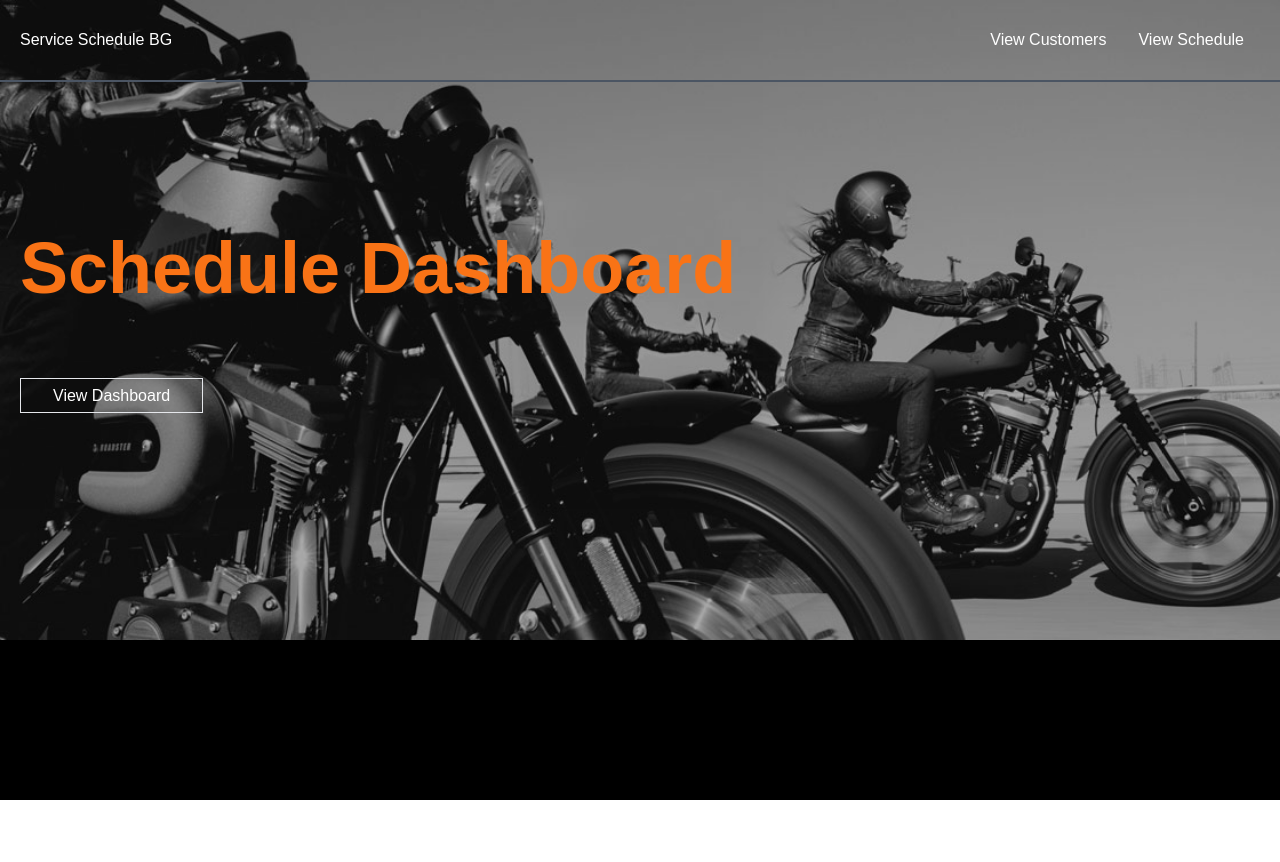
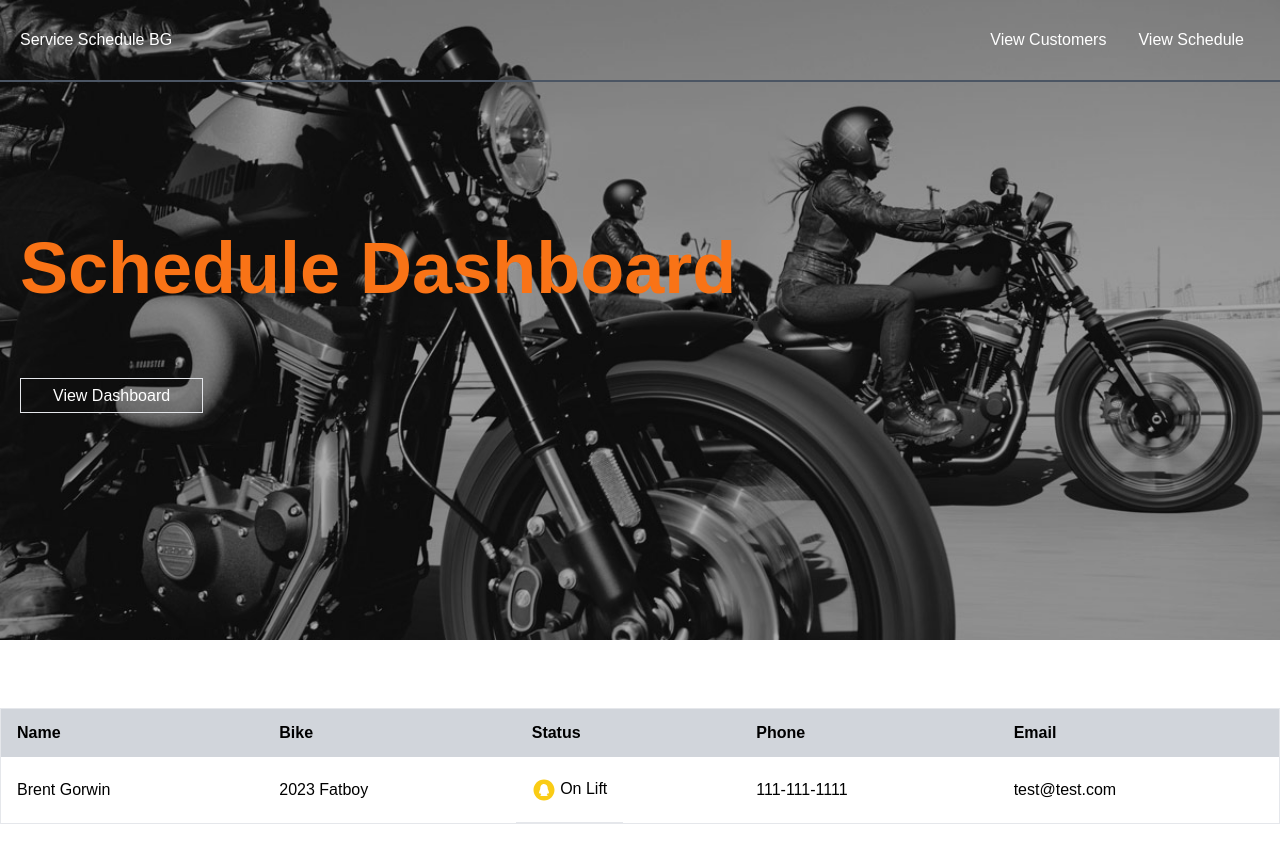
Before and after one commit to bgorwin/service-schedule, a Next.js app: page /schedule in a window 1280 px wide. Shown: the top 862 px of the page. Before the commit the page ends 800 px from the top, so only its background shows below. Built offline with nearby package versions, Linux system fonts and the light colour scheme.

Commit message:
Getting the schedule table designed and going to figure out reusable component.

```diff
--- /dev/null
+++ b/components/CustomerList.jsx
@@ -0,0 +1,29 @@
+import React from 'react';
+import { AiFillQqCircle } from "react-icons/ai";
+
+export default function CustomerList() {
+    return (
+        <div className="container mt-5 mx-auto">
+            <table className="min-w-full border p-4">
+                <thead >
+                    <tr className="text-start">
+                        <th className="py-3 px-4 bg-gray-300 font-semibold text-left">Name</th>
+                        <th className="py-3 px-4 bg-gray-300 font-semibold text-left">Bike</th>
+                        <th className="py-3 px-4 bg-gray-300 font-semibold text-left">Status</th>
+                        <th className="py-3 px-4 bg-gray-300 font-semibold text-left">Phone</th>
+                        <th className="py-3 px-4 bg-gray-300 font-semibold text-left">Email</th>
+                    </tr>
+                </thead>
+                <tbody>
+                    <tr>
+                        <td className="py-5 px-4 border-b">Brent Gorwin</td>
+                        <td className="py-5 px-4 border-b">2023 Fatboy</td>
+                        <td className="py-5 px-4 border-b inline-block align-middle"><AiFillQqCircle  className="inline-block align-middle text-yellow-400 text-2xl" /> On Lift</td>
+                        <td className="py-5 px-4 border-b">111-111-1111</td>
+                        <td className="py-5 px-4 border-b">test@test.com</td>
+                    </tr>
+                </tbody>
+            </table>
+        </div>
+    );
+}
--- a/src/app/customers/page.jsx
+++ b/src/app/customers/page.jsx
@@ -1,11 +1,13 @@
 import Navbar from '../../../components/Navbar';
 import Hero from '../../../components/Hero';
+import CustomerList from '../../../components/CustomerList';
 
 export default function Customers() {
     return (
-        <div className="bg-black text-white h-screen">
+        <div className="h-screen">
             <Navbar />
             <Hero heading="Customer Dashboard" />
+
 
         </div>
     );
--- a/src/app/page.js
+++ b/src/app/page.js
@@ -16,6 +16,9 @@ export default function Home() {
 			<section className='h-[600px] flex flex-col items-center justify-center container mx-auto'>
 				<div class='grid grid-cols-1 md:grid-cols-2 lg:grid-cols-2 gap-4 bg-glass p-5 text-black'>
 					<div className='p-3 flex flex-col justify-center align-center'>
+						<p className='text-gray-600 text-lg ps-1 underline underline-offset-4 mb-2'>
+							Purpose
+						</p>
 						<h2 className='text-4xl  mb-5'>
 							Help your
 							<br />
--- a/src/app/schedule/page.jsx
+++ b/src/app/schedule/page.jsx
@@ -1,11 +1,16 @@
 import Navbar from '../../../components/Navbar';
 import Hero from '../../../components/Hero';
+import CustomerList from '../../../components/CustomerList';
 
 export default function Schedule() {
     return (
-        <div className="bg-black text-white h-screen">
+        <div className=" h-screen">
             <Navbar />
             <Hero heading="Schedule Dashboard" />
+
+            <section className="py-12">
+                <CustomerList />
+            </section>
         </div>
     );
 }
```
